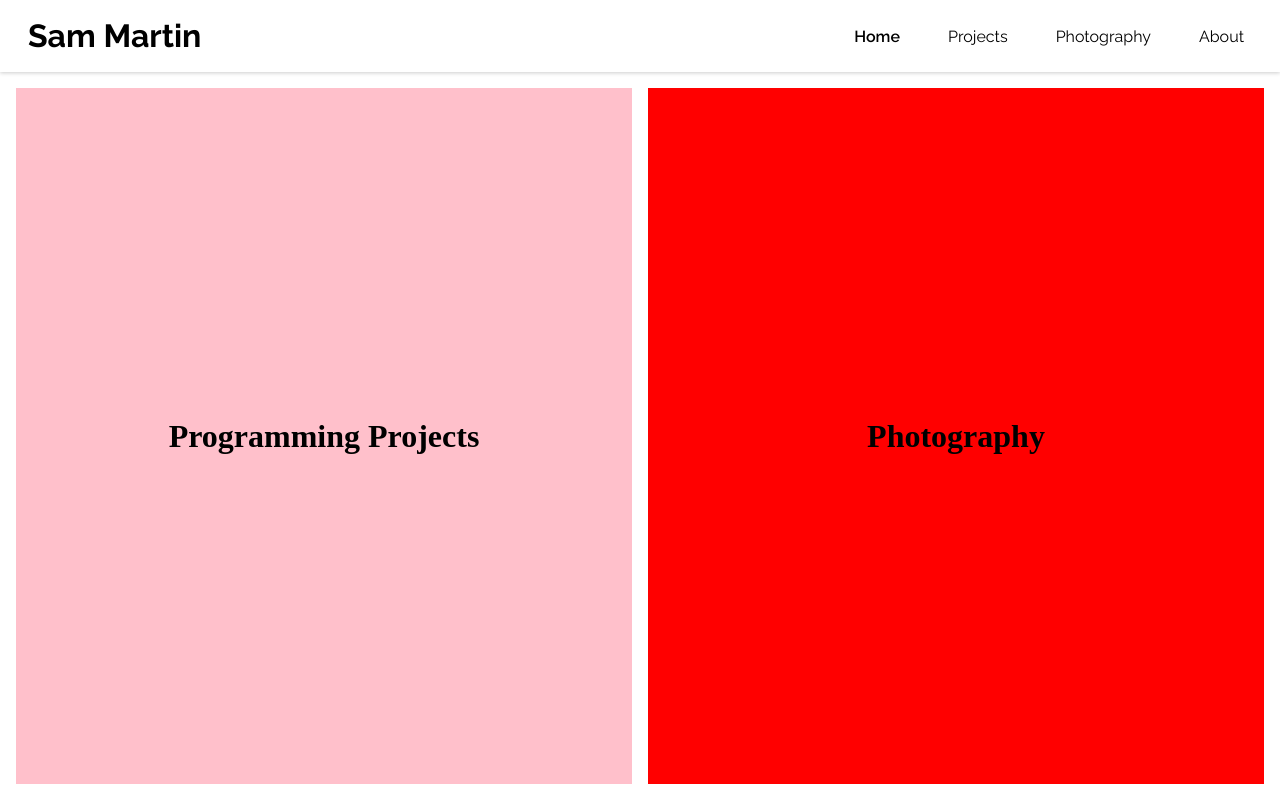
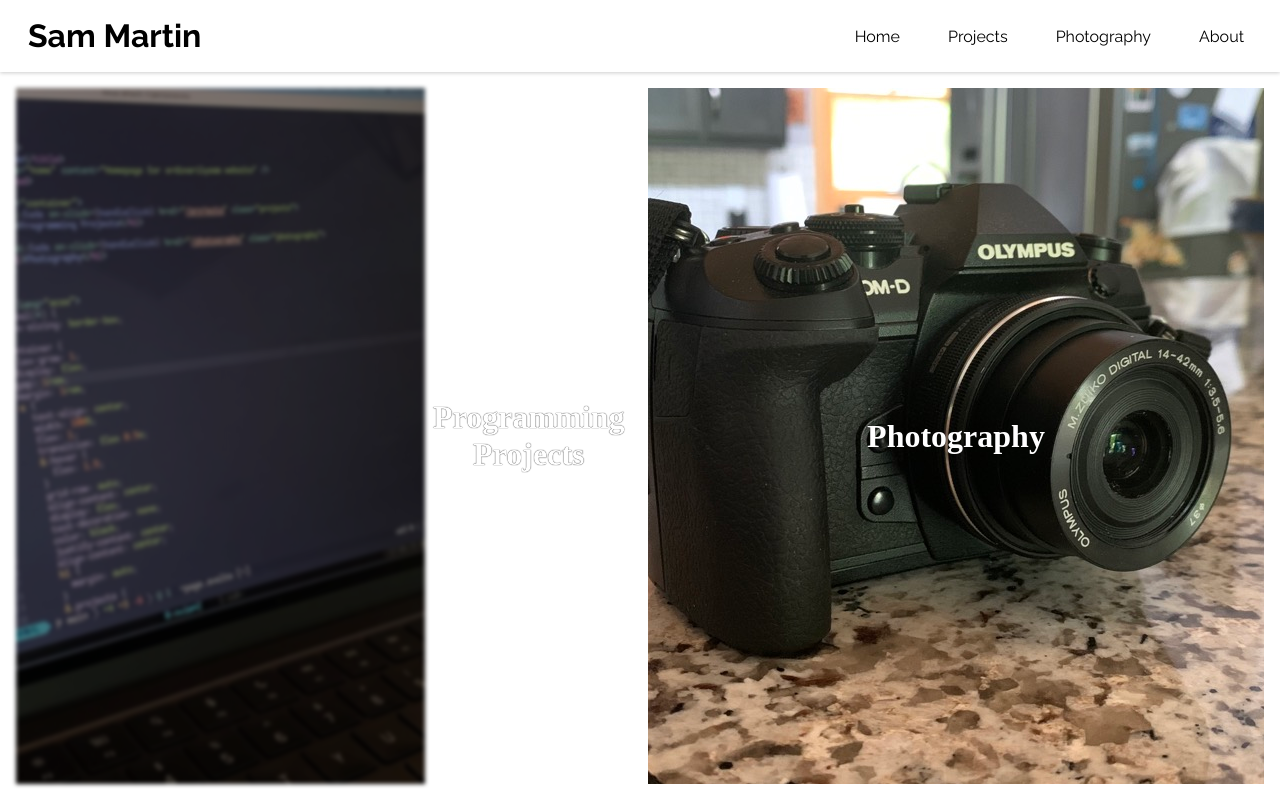
Before and after one commit to OrdinarilySam/personal-site, a SvelteKit app: page / in a window 1280 px wide. Built offline with nearby package versions, Linux system fonts and the light colour scheme.

Commit message:
started getting images on home page

```diff
--- a/src/routes/+page.svelte
+++ b/src/routes/+page.svelte
@@ -1,4 +1,8 @@
 <script lang="ts">
+  import { fade } from "svelte/transition"
+  function handleClick(e: Event) {
+
+  }
 </script>
 
 <svelte:head>
@@ -7,10 +11,10 @@
 </svelte:head>
 
 <div class="container">
-		<a href="/projects" class="projects">
+		<a out:fade on:click={handleClick} href="/projects" class="projects">
 			<h1>Programming Projects</h1>
 		</a>
-		<a href="/photography" class="photography">
+		<a out:fade on:click={handleClick} href="/photography" class="photography">
 			<h1>Photography</h1>
 		</a>
 </div>
@@ -19,12 +23,6 @@
 	:global(*) {
 		box-sizing: border-box;
 	}
-
-  :global(.nav-home) {
-    cursor: default;
-    font-weight: 600;
-  }
-
 	.container {
 		flex-grow: 1;
 		display: flex;
@@ -36,7 +34,7 @@
       flex: 1;
       transition: flex 0.5s;
       &:hover {
-        flex: 2;
+        flex: 1.5;
       }
       grid-row: auto;
       align-content: center;
@@ -46,13 +44,27 @@
       justify-content: center;
       align-content: center;
       h1 {
+        text-decoration: none;
         margin: auto;
+        filter: none;
+        color: white;
+        text-shadow: black 0 0 1px;
       }
-      &.projects {
-        background: pink;
+      &.projects::before {
+        background-image: url("$lib/images/Projects.jpeg");
+        background-position: center;
+        filter: blur(2px) brightness(50%);
+        height: 100%;
+        width: 100%;
+        position: relative;
+        top: 0;
+        left: 0;
+        content: "";
+        z-index: -1;
       }
       &.photography {
-        background: red;
+        background-image: url("$lib/images/Photography.jpeg");
+        background-position: center;
       }
 		}
 	}
```
Also changed, not shown: src/lib/images/Photography.jpeg (added), src/lib/images/Projects.jpeg (added), src/routes/projects/[slug]/+page.svelte (added).
